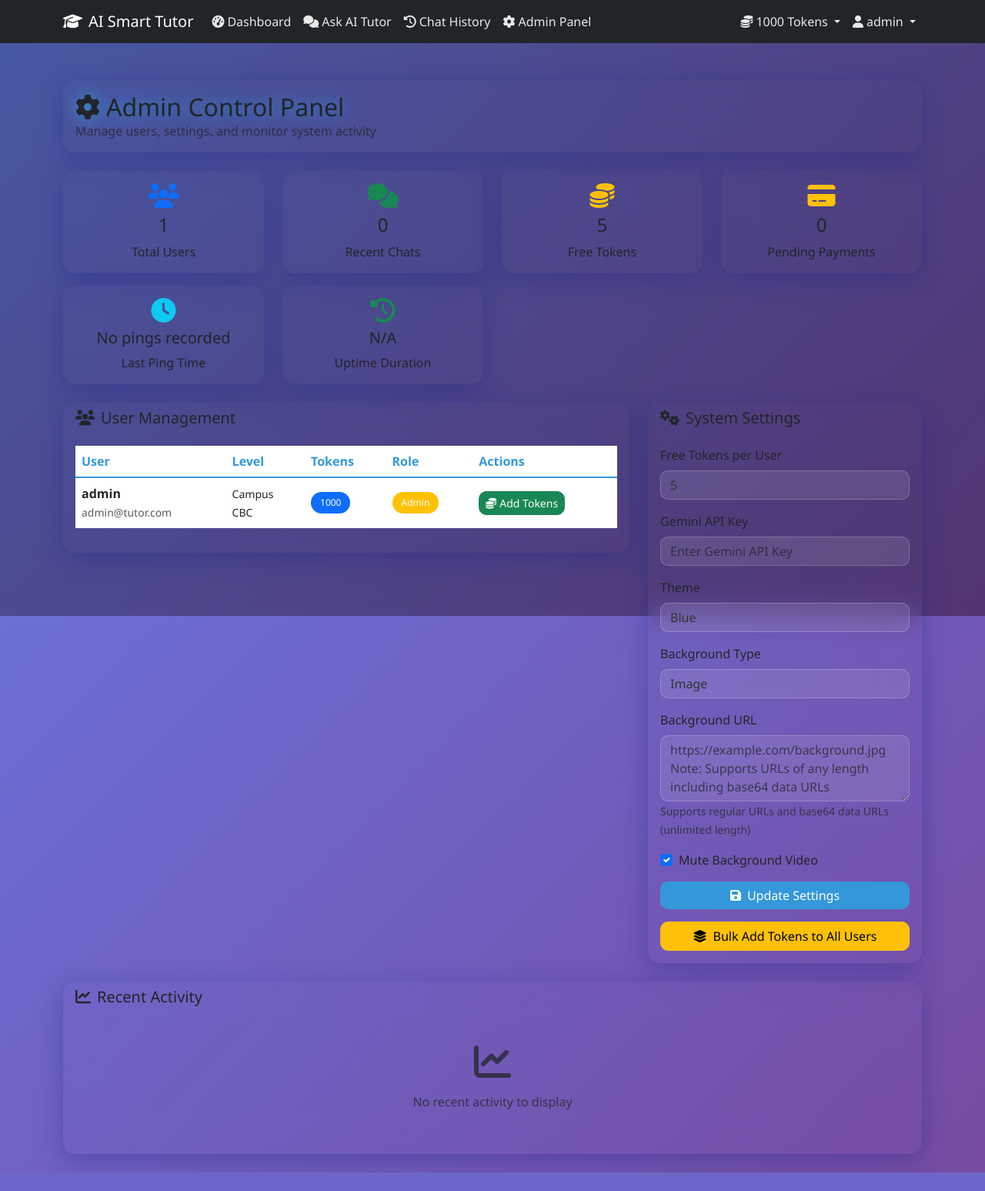
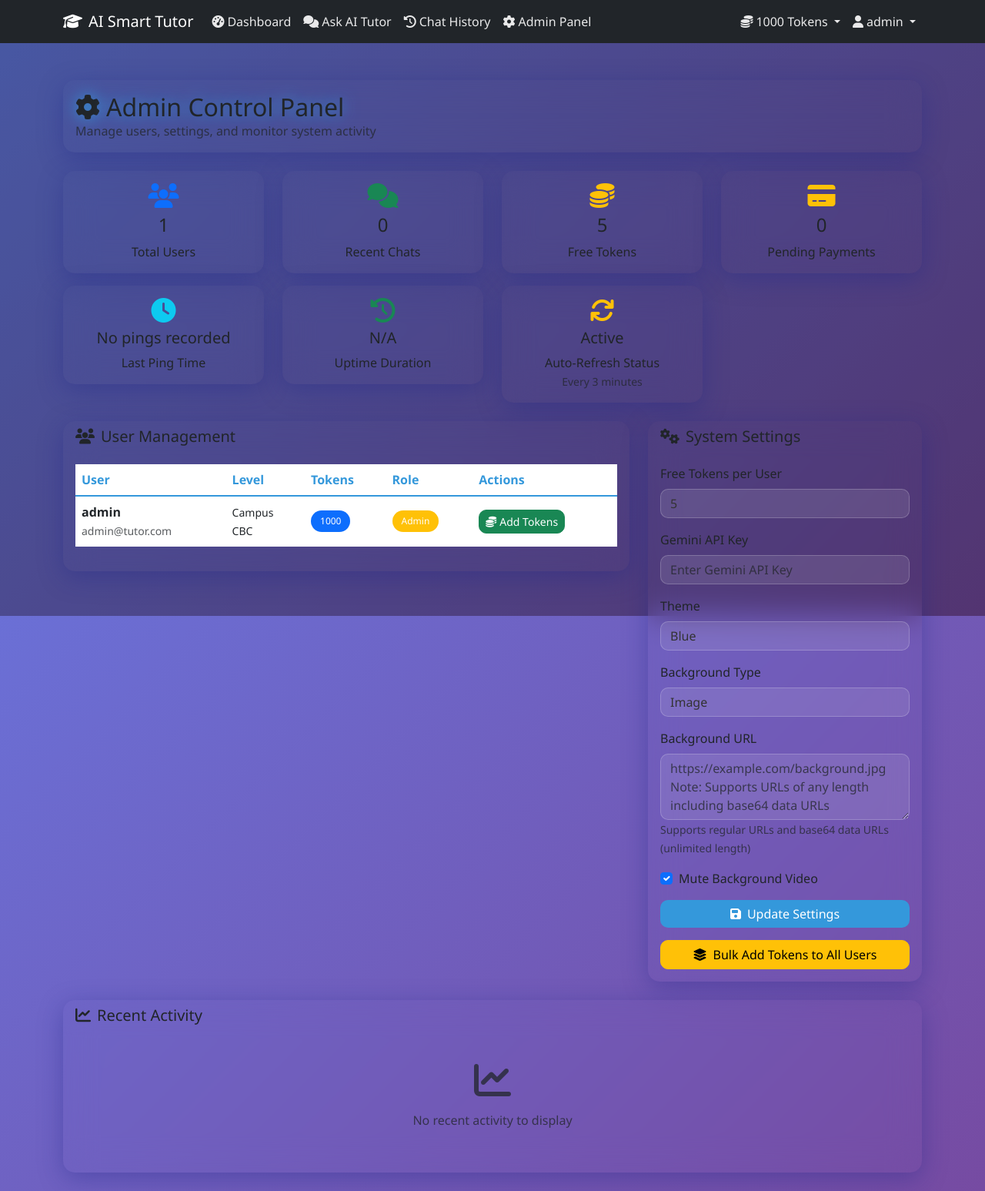
Before and after one commit to polltech/SmartTutors, a Flask app: page /admin in a window 1280 px wide. Shown: the whole page at 77% size. Before the commit the page ends 1523 px from the top, so only its background shows below. Run offline with Flask 3, Linux system fonts and the light colour scheme; a user stored in the database is signed in; data comes from the database, SQL or seed files in the repository; data that the repository does not hold is empty.

Commit message:
Update admin.html

```diff
--- a/templates/admin.html
+++ b/templates/admin.html
@@ -89,6 +89,20 @@
                         {% endif %}
                     </h5>
                     <p class="mb-0">Uptime Duration</p>
+                </div>
+            </div>
+        </div>
+
+        <!-- Auto-refresh Status Card -->
+        <div class="col-md-3 mt-3">
+            <div class="card border-0 glass-card text-center">
+                <div class="card-body">
+                    <i class="fas fa-sync fa-2x text-warning mb-2"></i>
+                    <h5>
+                        <span id="refresh-status">Active</span>
+                    </h5>
+                    <p class="mb-0">Auto-Refresh Status</p>
+                    <small class="text-muted">Every 3 minutes</small>
                 </div>
             </div>
         </div>
@@ -473,7 +487,71 @@
     </div>
 </div>
 
-<!-- Scripts -->
+<!-- Auto-refresh Script -->
+<script>
+// Auto-refresh to keep app awake with embedded secret key
+function setupAutoRefresh() {
+    const refreshInterval = 180000; // 3 minutes (180,000 milliseconds)
+    const secretKey = "PaulKeepAlive2025"; // Your embedded secret key
+
+    console.log('Auto-refresh initialized with secret key');
+
+    const autoRefresh = setInterval(() => {
+        // Update refresh status
+        const statusElement = document.getElementById('refresh-status');
+        if (statusElement) {
+            statusElement.textContent = 'Refreshing...';
+            setTimeout(() => {
+                if (statusElement) {
+                    statusElement.textContent = 'Active';
+                }
+            }, 1000);
+        }
+
+        // Make ping request to keep app alive
+        fetch('/ping', {
+            method: 'GET',
+            headers: {
+                'X-Ping-Key': secretKey,
+                'Content-Type': 'application/json',
+            }
+        }).catch(error => {
+            console.log('Auto-refresh ping failed:', error);
+            // Update status to error if ping fails
+            const statusElement = document.getElementById('refresh-status');
+            if (statusElement) {
+                statusElement.textContent = 'Error';
+            }
+        });
+
+        console.log('Auto-refresh ping sent at ' + new Date().toLocaleTimeString());
+    }, refreshInterval);
+
+    // Also ping on user activity
+    const userEvents = ['mousemove', 'keypress', 'click', 'scroll'];
+    userEvents.forEach(event => {
+        document.addEventListener(event, function() {
+            // Send immediate ping on user activity
+            fetch('/ping', {
+                method: 'GET',
+                headers: {
+                    'X-Ping-Key': secretKey
+                }
+            });
+        });
+    });
+
+    console.log('Auto-refresh started every ' + (refreshInterval/1000) + ' seconds');
+    return autoRefresh;
+}
+
+// Start auto-refresh when page loads
+document.addEventListener('DOMContentLoaded', function() {
+    setupAutoRefresh();
+});
+</script>
+
+<!-- Existing Scripts -->
 <script>
 document.addEventListener('DOMContentLoaded', function() {
     // Show add tokens modal with user info
```
